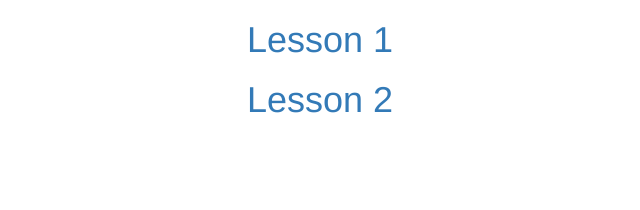
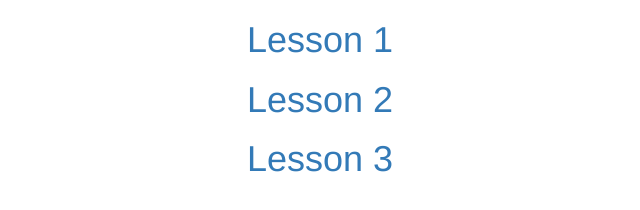
Before and after one commit to Grogs/scala-course-semester3, a website: page index.html in a window 1280 px wide. Shown: the whole page, without its empty margins (320-960 px from the left). Drawn offline with nearby package versions, Linux system fonts and the light colour scheme.

Commit message:
Insert link for lesson 3

```diff
--- a/index.html
+++ b/index.html
@@ -11,7 +11,7 @@
 	<body>
 		<h1><a href="lesson-1.html">Lesson 1</a></h1>
 		<h1><a href="lesson-2.html">Lesson 2</a></h1>
-		<!-- <h1><a href="lesson-3.html">Lesson 3</a></h1> -->
+		<h1><a href="https://github.com/Grogs/scala-course/blob/lesson3/README.md">Lesson 3</a></h1>
 		<!-- <h1><a href="lesson-4.html">Lesson 4</a></h1> -->
 		<!-- <h1><a href="lesson-5.html">Lesson 5</a></h1> -->
 		<!-- <h1><a href="lesson-6.html">Lesson 6</a></h1> -->
```
